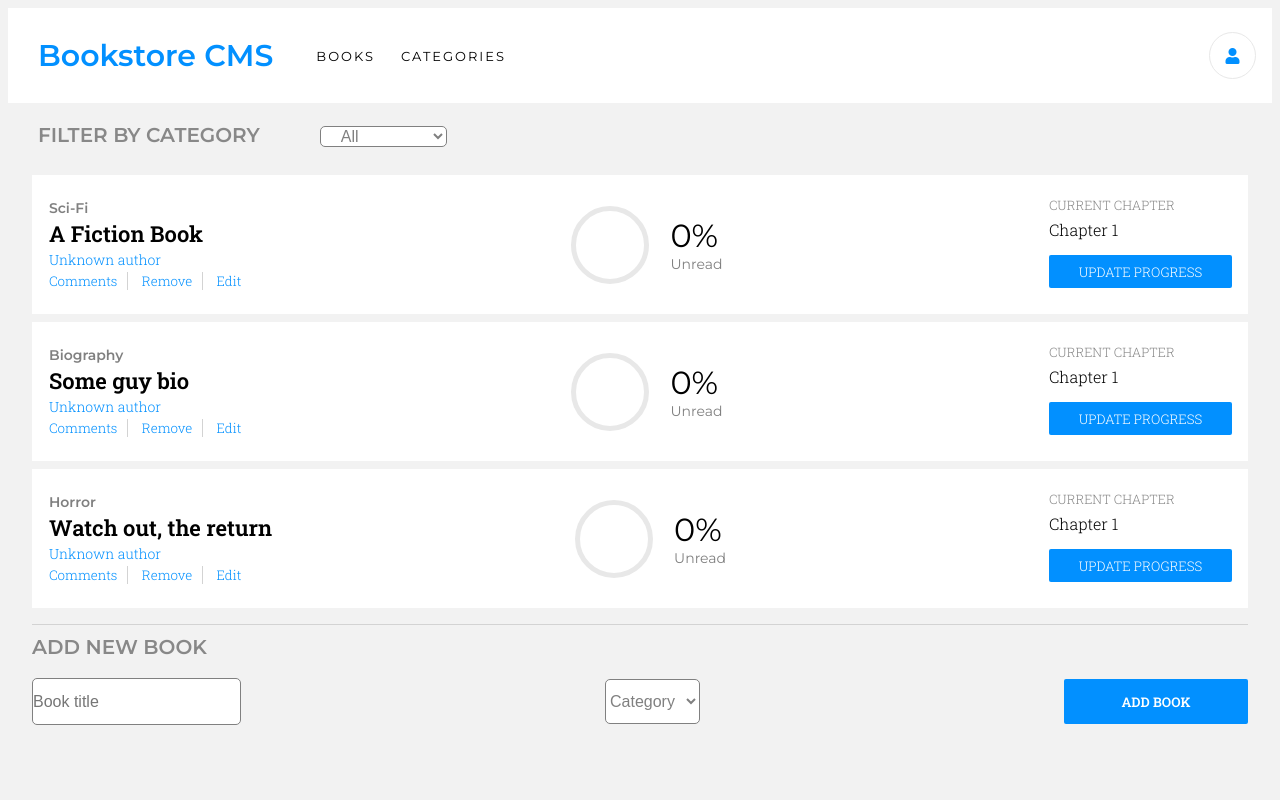
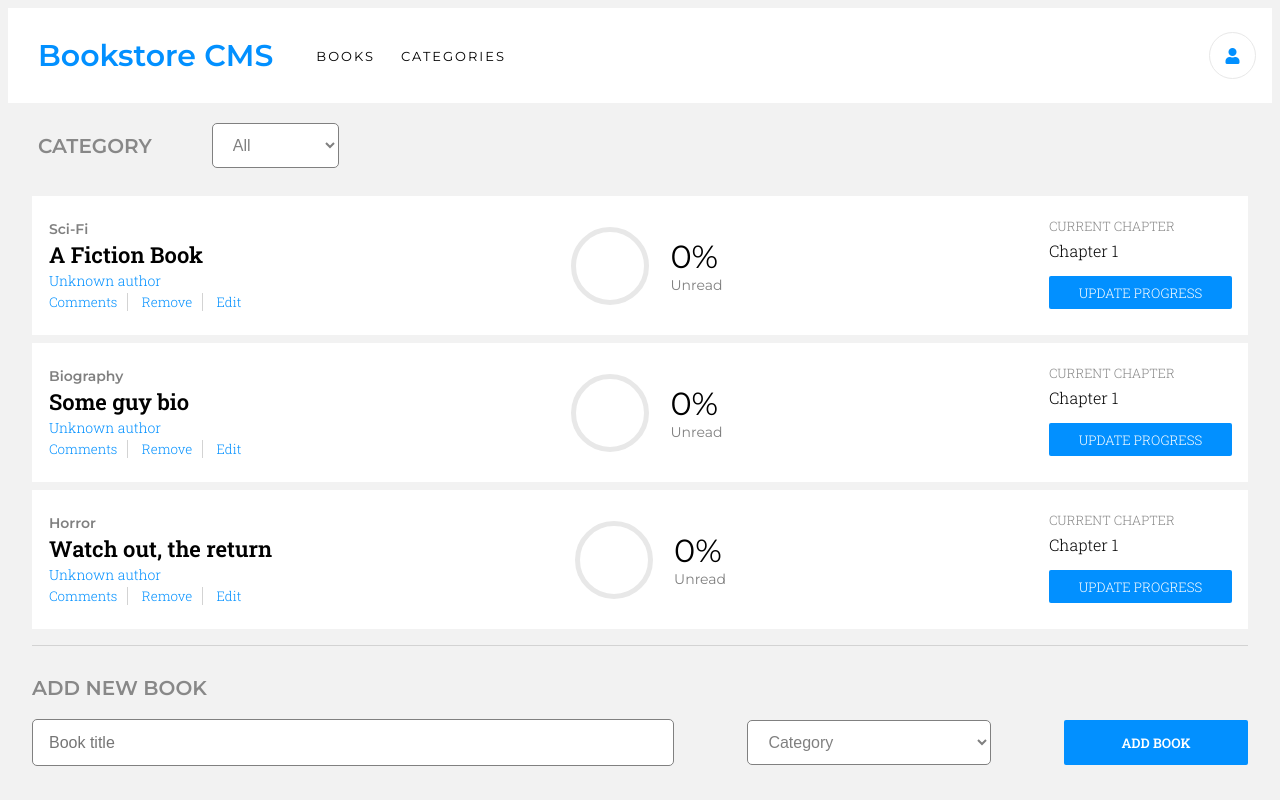
Before and after one commit to FrancoRosa/react-bookstore, a React (Create React App) app: page / in a window 1280 px wide. Built offline with nearby package versions, Linux system fonts and the light colour scheme.

Commit message:
Fix linter issues

```diff
--- a/src/components/App.js
+++ b/src/components/App.js
@@ -3,6 +3,7 @@ import React from 'react';
 import BooksForm from '../containers/BooksForm';
 import BooksList from '../containers/BooksList';
 import NavBar from './Navbar';
+
 const App = () => (
   <div>
     <NavBar />
--- a/src/components/CategoryFilter.js
+++ b/src/components/CategoryFilter.js
@@ -15,7 +15,7 @@ const CategoryFilter = ({ clickHandler }) => {
 
   return (
     <div className="filter">
-      <h2>FILTER BY CATEGORY</h2>
+      <h2>CATEGORY</h2>
       <div>
         <select id="filter" onChange={clickHandler}>
           {filter.map(category => <option key={category.objectID}>{category}</option>)}
--- a/src/index.js
+++ b/src/index.js
@@ -28,9 +28,11 @@ const initialState = {
   filter: 'All',
 };
 
-const store = createStore(rootReducer,
+const store = createStore(
+  rootReducer,
   initialState,
-  window.__REDUX_DEVTOOLS_EXTENSION__ && window.__REDUX_DEVTOOLS_EXTENSION__()
+  // eslint-disable-next-line no-underscore-dangle
+  window.__REDUX_DEVTOOLS_EXTENSION__ && window.__REDUX_DEVTOOLS_EXTENSION__(),
 );
 
 ReactDOM.render(
--- a/src/style.css
+++ b/src/style.css
@@ -49,6 +49,24 @@ nav > .user {
 .filter > * {
   font-size: 20px;
   margin: 1em 1.5em;
+}
+
+input,
+select {
+  font-size: 16px;
+  border-radius: 5px;
+  border: solid 1px grey;
+  color: grey;
+  padding: 0 1em;
+  background-color: #fff;
+}
+
+#filter {
+  height: 45px;
+}
+
+button {
+  font-family: 'Roboto Slab', serif;
 }
 
 .actions > button {
@@ -129,7 +147,7 @@ nav > .user {
 
 .progress > .text > .status {
   font-size: 14px;
-  color: grey
+  color: grey;
 }
 
 .chapter > .title {
@@ -165,7 +183,7 @@ nav > .user {
 
 .form > h2 {
   font-size: 20px;
-  margin: 0.5em 0;
+  margin: 1.5em 0 0.5em 0;
 }
 
 .form > .input {
@@ -176,7 +194,6 @@ nav > .user {
 
 .form > .input > * {
   height: 45px;
-  padding: 0;
 }
 
 .form > .input > button {
@@ -189,16 +206,10 @@ nav > .user {
   font-weight: 600;
 }
 
-input,
-select {
-  font-size: 16px;
-  border-radius: 5px;
-  border: solid 1px grey;
-  color: grey;
-  padding: 0 1em;
-  background-color: #fff;
+.input > input {
+  width: 50%;
 }
 
-button {
-  font-family: 'Roboto Slab', serif;
+.input > select {
+  width: 20%;
 }
```
Also changed, not shown: src/components/Navbar.js (line endings or trailing spaces), src/containers/BooksList.js (line endings or trailing spaces).
